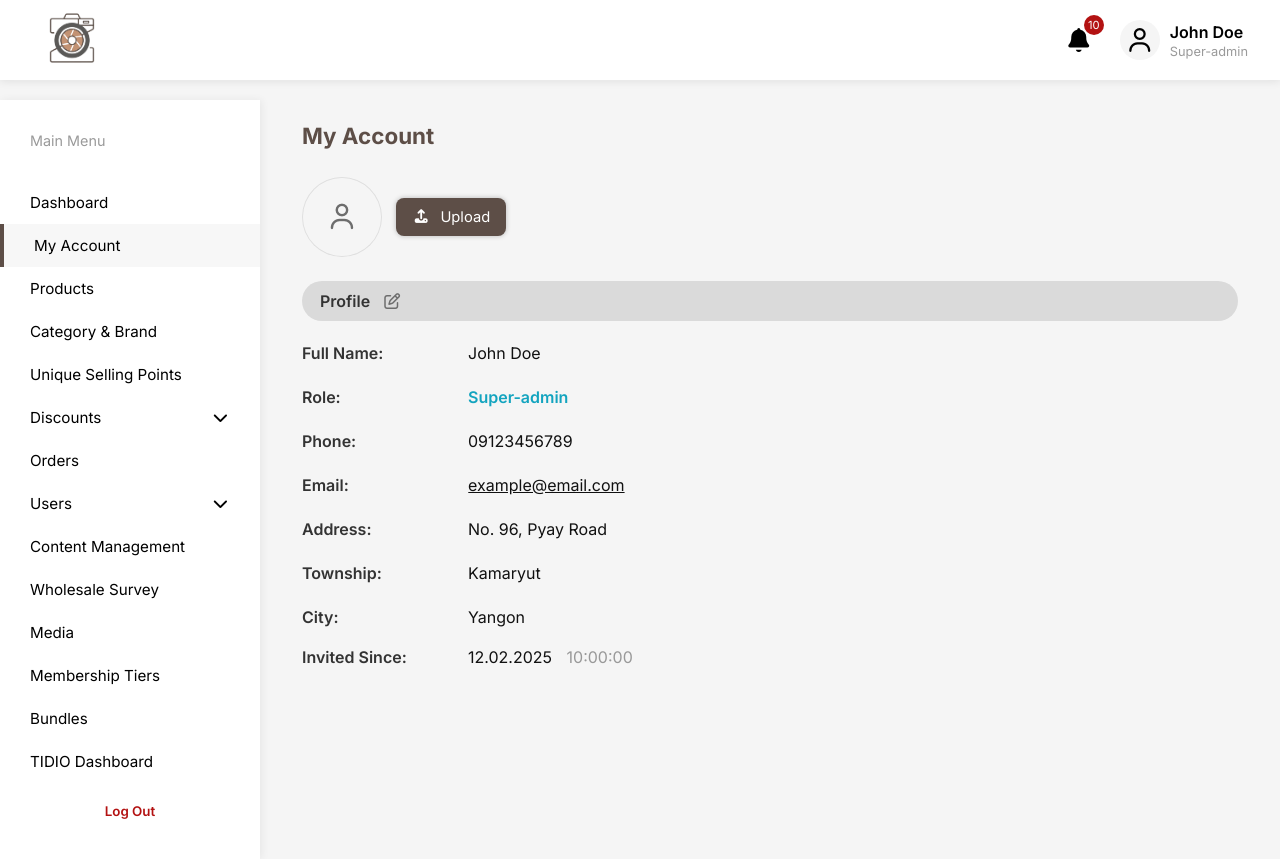
After one commit to Shine-Htet123/zypp_camera_house, a PHP site: page /admin/my-account.php in a window 1280 px wide. The commit adds this page. Run offline with PHP 8.4, Linux system fonts and the light colour scheme; some libraries are stand-ins or nearby versions.

Commit message:
Develop My Account frontend

```diff
--- /dev/null
+++ b/admin/assets/css/my-account.css
@@ -0,0 +1,208 @@
+/* Page-specific styles for admin/my-account.php */
+
+.admin-account {
+    padding: 24px;
+    display: flex;
+    flex-direction: column;
+    gap: 24px;
+}
+
+.account-header h1 {
+    font-size: 1.4rem;
+    font-weight: 700;
+    color: var(--brand-primary);
+}
+
+.account-hero {
+    display: flex;
+    align-items: center;
+    gap: 14px;
+    margin-top: 4px;
+}
+
+.account-avatar {
+    width: 80px;
+    height: 80px;
+    border-radius: 50%;
+    background: #f5f5f5;
+    display: grid;
+    place-items: center;
+    box-shadow: inset 0 0 0 1px #e0e0e0;
+}
+
+.account-avatar img {
+    width: 100%;
+    height: 100%;
+    border-radius: 50%;
+    object-fit: cover;
+}
+
+.avatar-placeholder {
+    width: 100%;
+    height: 100%;
+    border-radius: 50%;
+    display: grid;
+    place-items: center;
+    color: #6d6d6d;
+    font-size: 1.6rem;
+}
+
+.upload-btn {
+    border: none;
+    background: var(--brand-primary);
+    color: #fff;
+    font-size: 0.92rem;
+    padding: 10px 16px;
+    border-radius: 8px;
+    display: inline-flex;
+    align-items: center;
+    gap: 10px;
+    box-shadow: var(--box-shadow-normal);
+    cursor: pointer;
+}
+
+.profile-section {
+    display: flex;
+    flex-direction: column;
+    gap: 18px;
+}
+
+.section-header {
+    background: #dadada;
+    border-radius: 999px;
+    padding: 10px 18px;
+    display: flex;
+    align-items: center;
+    gap: 12px;
+    font-weight: 600;
+    color: #333;
+}
+
+.edit-btn {
+    border: none;
+    background: transparent;
+    color: #6d6d6d;
+    cursor: pointer;
+    font-size: 1rem;
+}
+
+.profile-grid {
+    display: flex;
+    flex-direction: column;
+    gap: 16px;
+    max-width: 640px;
+}
+
+.profile-row {
+    display: grid;
+    grid-template-columns: 150px 1fr;
+    gap: 16px;
+    align-items: center;
+}
+
+.profile-row.double {
+    grid-template-columns: 150px 1fr 100px 1fr;
+}
+
+.label {
+    font-weight: 600;
+    color: #333;
+}
+
+.value {
+    color: #111;
+}
+
+.time {
+    color: #999;
+    margin-left: 10px;
+}
+
+.profile-input {
+    width: 100%;
+    border: none;
+    background: transparent;
+    font-size: 1rem;
+    color: #111;
+    padding: 4px 4px;
+    border-radius: 8px;
+    transition: background 0.2s ease, box-shadow 0.2s ease;
+}
+
+.profile-input:disabled {
+    background: transparent;
+    box-shadow: none;
+    padding-left: 0;
+}
+
+.profile-input:not(:disabled) {
+    background: #ffffff;
+    box-shadow: inset 0 0 0 1px #d9d9d9;
+}
+
+.profile-input.role {
+    color: #13a4bf;
+    font-weight: 600;
+}
+
+.profile-input.link {
+    text-decoration: underline;
+    color: #111;
+}
+
+@media (max-width: 900px) {
+    .profile-row,
+    .profile-row.double {
+        grid-template-columns: 140px 1fr;
+    }
+}
+
+@media (max-width: 600px) {
+    .account-hero {
+        flex-direction: column;
+        align-items: flex-start;
+    }
+
+    .profile-grid {
+        max-width: 100%;
+    }
+
+    .profile-row,
+    .profile-row.double {
+        grid-template-columns: 1fr;
+    }
+}
+
+.profile-actions {
+    display: none;
+    gap: 12px;
+    justify-content: flex-end;
+}
+
+.profile-grid.editing .profile-actions {
+    display: flex;
+}
+
+.profile-grid.editing .profile-input {
+    background: #ffffff;
+    box-shadow: inset 0 0 0 1px #d9d9d9;
+    padding-left: 10px;
+}
+
+.action-btn {
+    border: none;
+    border-radius: 8px;
+    padding: 10px 16px;
+    font-size: 0.95rem;
+    cursor: pointer;
+}
+
+.save-btn {
+    background: var(--brand-primary);
+    color: #fff;
+}
+
+.cancel-btn {
+    background: #e8e8e8;
+    color: #333;
+}
--- a/admin/assets/js/admin.js
+++ b/admin/assets/js/admin.js
@@ -16,6 +16,7 @@ toggles.forEach((toggle) => {
 const adminBody = document.querySelector(".admin-body");
 const adminToggle = document.querySelector(".admin-toggle");
 const adminOverlay = document.querySelector(".admin-overlay");
+const navLinks = document.querySelectorAll(".sidebar-nav .nav-link");
 
 if (adminBody && adminToggle) {
     const closeSidebar = () => {
@@ -38,3 +39,15 @@ if (adminBody && adminToggle) {
         }
     });
 }
+
+if (navLinks.length > 0) {
+    const currentPath = window.location.pathname;
+    navLinks.forEach((link) => {
+        link.classList.remove("active");
+        const href = link.getAttribute("href");
+        if (!href || href === "#") return;
+        if (currentPath.endsWith(href)) {
+            link.classList.add("active");
+        }
+    });
+}
--- /dev/null
+++ b/admin/assets/js/my-account.js
@@ -0,0 +1,97 @@
+document.addEventListener('DOMContentLoaded', () => {
+  const form = document.querySelector('.profile-grid');
+  const editBtn = document.querySelector('.edit-btn');
+  const saveBtn = document.querySelector('.save-btn');
+  const cancelBtn = document.querySelector('.cancel-btn');
+  const inputs = form ? form.querySelectorAll('.profile-input') : [];
+
+  const avatarInput = document.querySelector('.avatar-input');
+  const uploadBtn = document.querySelector('.upload-btn');
+  const avatarImg = document.querySelector('.avatar-image');
+  const avatarPlaceholder = document.querySelector('.avatar-placeholder');
+  const initialAvatar = avatarImg && !avatarImg.hasAttribute('hidden') ? avatarImg.getAttribute('src') : '';
+  let currentAvatarUrl = initialAvatar;
+
+  const enableEditing = (enabled) => {
+    if (!form) return;
+    form.classList.toggle('editing', enabled);
+    inputs.forEach((input) => {
+      input.disabled = !enabled;
+      if (!enabled) {
+        input.blur();
+      }
+    });
+    saveBtn.style.display = enabled ? 'inline-flex' : 'none';
+    cancelBtn.style.display = enabled ? 'inline-flex' : 'none';
+  };
+
+  const storeInitialValues = () => {
+    inputs.forEach((input) => {
+      input.dataset.original = input.value;
+    });
+  };
+
+  const restoreValues = () => {
+    inputs.forEach((input) => {
+      if (input.dataset.original !== undefined) {
+        input.value = input.dataset.original;
+      }
+    });
+    // revert avatar preview
+    if (avatarImg) {
+      if (initialAvatar) {
+        avatarImg.src = initialAvatar;
+        avatarImg.hidden = false;
+      } else {
+        avatarImg.hidden = true;
+      }
+    }
+    if (avatarPlaceholder) {
+      avatarPlaceholder.style.display = initialAvatar ? 'none' : 'grid';
+    }
+    if (currentAvatarUrl && currentAvatarUrl.startsWith('blob:')) {
+      URL.revokeObjectURL(currentAvatarUrl);
+    }
+    currentAvatarUrl = initialAvatar;
+  };
+
+  if (uploadBtn && avatarInput) {
+    uploadBtn.addEventListener('click', () => avatarInput.click());
+    avatarInput.addEventListener('change', (e) => {
+      const file = e.target.files && e.target.files[0];
+      if (!file) return;
+      const url = URL.createObjectURL(file);
+      currentAvatarUrl = url;
+      if (avatarImg) {
+        avatarImg.src = url;
+        avatarImg.hidden = false;
+      }
+      if (avatarPlaceholder) {
+        avatarPlaceholder.style.display = 'none';
+      }
+    });
+  }
+
+  if (editBtn) {
+    storeInitialValues();
+    enableEditing(false);
+    editBtn.addEventListener('click', () => enableEditing(true));
+  }
+
+  if (cancelBtn) {
+    cancelBtn.addEventListener('click', (e) => {
+      e.preventDefault();
+      restoreValues();
+      enableEditing(false);
+    });
+  }
+
+  if (saveBtn && form) {
+    form.addEventListener('submit', (e) => {
+      // Placeholder: prevent real submit until backend is wired
+      e.preventDefault();
+      storeInitialValues();
+      enableEditing(false);
+    });
+  }
+});
--- /dev/null
+++ b/admin/my-account.php
@@ -0,0 +1,105 @@
+<?php
+$adminProfile = [
+    'full_name' => 'John Doe',
+    'role' => 'Super-admin',
+    'phone' => '09123456789',
+    'email' => 'example@email.com',
+    'address' => 'No. 96, Pyay Road',
+    'township' => 'Kamaryut',
+    'city' => 'Yangon',
+    'invited_date' => '12.02.2025',
+    'invited_time' => '10:00:00',
+    'avatar' => '',
+];
+?>
+<!DOCTYPE html>
+<html lang="en">
+<head>
+    <?php include __DIR__ . '/head.php'; ?>
+    <link rel="stylesheet" href="/admin/assets/css/my-account.css">
+</head>
+<body class="admin-page">
+    <?php include __DIR__ . '/navbar.php'; ?>
+
+    <main class="admin-content admin-account">
+        <div class="account-header">
+            <h1>My Account</h1>
+        </div>
+
+        <section class="account-hero">
+            <div class="account-avatar">
+                <img class="avatar-image" src="<?php echo htmlspecialchars($adminProfile['avatar']); ?>" alt="Admin Profile" <?php echo empty($adminProfile['avatar']) ? 'hidden' : ''; ?>>
+                <?php if (!empty($adminProfile['avatar'])): ?>
+                    <?php /* Image rendered above for JS preview */ ?>
+                <?php else: ?>
+                    <div class="avatar-placeholder">
+                        <i class="fa-regular fa-user"></i>
+                    </div>
+                <?php endif; ?>
+            </div>
+            <button type="button" class="upload-btn">
+                <i class="fa-solid fa-upload"></i>
+                Upload
+            </button>
+            <input class="avatar-input" type="file" id="avatarInput" accept="image/*" hidden>
+        </section>
+
+        <section class="profile-section">
+            <div class="section-header">
+                <span>Profile</span>
+                <button type="button" class="edit-btn" aria-label="Edit profile">
+                    <i class="fa-regular fa-pen-to-square"></i>
+                </button>
+            </div>
+
+            <form class="profile-grid" action="#" method="post">
+                <div class="profile-row">
+                    <span class="label">Full Name:</span>
+                    <input class="profile-input" type="text" name="full_name" value="<?php echo htmlspecialchars($adminProfile['full_name']); ?>" disabled>
+                </div>
+                <div class="profile-row">
+                    <span class="label">Role:</span>
+                    <input class="profile-input role" type="text" name="role" value="<?php echo htmlspecialchars($adminProfile['role']); ?>" disabled>
+                </div>
+                <div class="profile-row">
+                    <span class="label">Phone:</span>
+                    <input class="profile-input" type="tel" name="phone" value="<?php echo htmlspecialchars($adminProfile['phone']); ?>" disabled>
+                </div>
+                <div class="profile-row">
+                    <span class="label">Email:</span>
+                    <input class="profile-input link" type="email" name="email" value="<?php echo htmlspecialchars($adminProfile['email']); ?>" disabled>
+                </div>
+                <div class="profile-row">
+                    <span class="label">Address:</span>
+                    <input class="profile-input" type="text" name="address" value="<?php echo htmlspecialchars($adminProfile['address']); ?>" disabled>
+                </div>
+                <div class="profile-row">
+                    <span class="label">Township:</span>
+                    <input class="profile-input" type="text" name="township" value="<?php echo htmlspecialchars($adminProfile['township']); ?>" disabled>
+                </div>
+                <div class="profile-row">
+                    <span class="label">City:</span>
+                    <input class="profile-input" type="text" name="city" value="<?php echo htmlspecialchars($adminProfile['city']); ?>" disabled>
+                </div>
+                <div class="profile-row">
+                    <span class="label">Invited Since:</span>
+                    <span class="value">
+                        <?php echo htmlspecialchars($adminProfile['invited_date']); ?>
+                        <span class="time"><?php echo htmlspecialchars($adminProfile['invited_time']); ?></span>
+                    </span>
+                </div>
+                <div class="profile-actions">
+                    <button type="button" class="action-btn cancel-btn">Cancel</button>
+                    <button type="submit" class="action-btn save-btn">Save</button>
+                </div>
+            </form>
+        </section>
+    </main>
+
+    </div>
+</div>
+
+<script src="/admin/assets/js/my-account.js"></script>
+<script src="/admin/assets/js/admin.js"></script>
+</body>
+</html>
--- a/admin/navbar.php
+++ b/admin/navbar.php
@@ -29,8 +29,8 @@
             <div class="sidebar-main">
                 <div class="sidebar-title">Main Menu</div>
                 <nav class="sidebar-nav">
-                    <a href="#" class="nav-link active">Dashboard</a>
-                    <a href="#" class="nav-link">My Account</a>
+                    <a href="/admin/index.php" class="nav-link active">Dashboard</a>
+                    <a href="/admin/my-account.php" class="nav-link">My Account</a>
                     <a href="#" class="nav-link">Products</a>
                     <a href="#" class="nav-link">Category &amp; Brand</a>
                     <a href="#" class="nav-link">Unique Selling Points</a>
```
